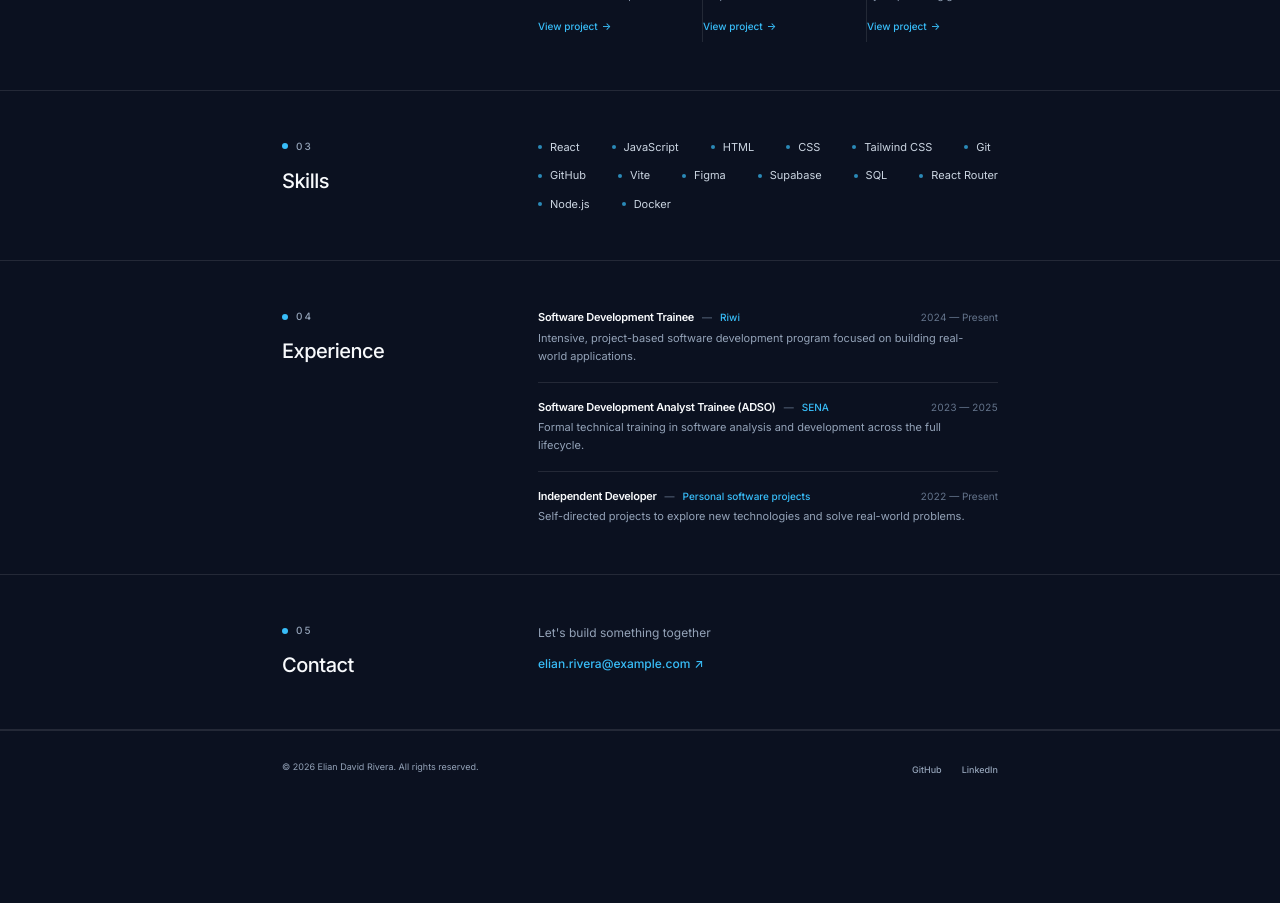
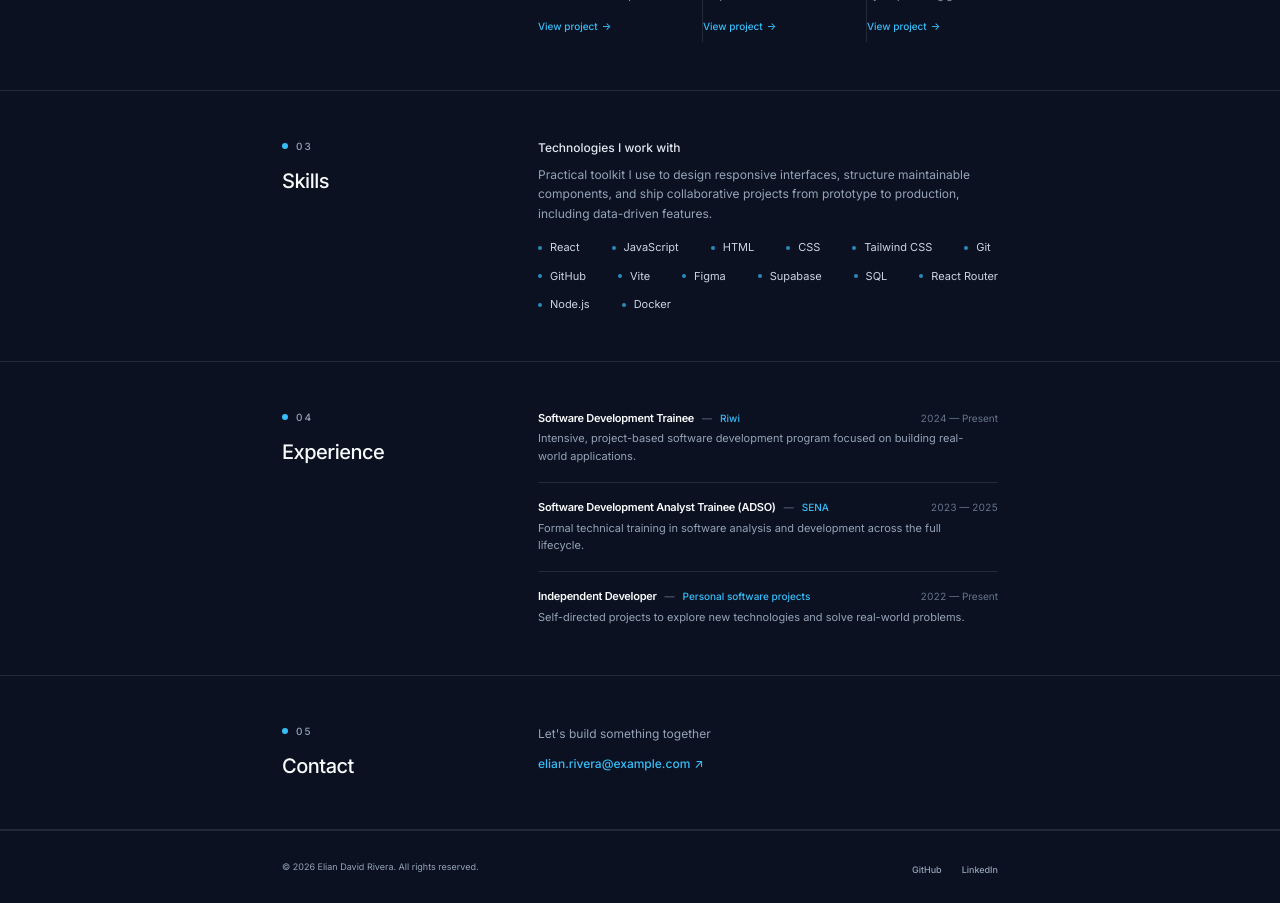
Before and after one commit to aZian10/portfolio, a React (Vite) app: page / in a window 1280 px wide. Shown: the part 840-1743 px from the top of the page. Before the commit the page ends 1643 px from the top, so only its background shows below. Built offline with nearby package versions, Linux system fonts and the light colour scheme.

Commit message:
fix(skills): improve heading hierarchy and seo intro copy

```diff
--- a/src/constants/skills.js
+++ b/src/constants/skills.js
@@ -3,7 +3,7 @@ export const skills = {
   eyebrow: 'Skills',
   title: 'Technologies I work with',
   description:
-    'A curated set of tools and technologies I use to build modern, accessible web experiences.',
+    'Practical toolkit I use to design responsive interfaces, structure maintainable components, and ship collaborative projects from prototype to production, including data-driven features.',
   items: [
     {
       name: 'React',
--- a/src/sections/Skills/Skills.jsx
+++ b/src/sections/Skills/Skills.jsx
@@ -10,11 +10,18 @@ export default function Skills() {
       <Container>
         <div className="grid gap-6 md:grid-cols-[220px_1fr] md:gap-9">
           <SectionTitle headingId={headingId} number={skills.number} title={skills.eyebrow} />
-          <ul
-            className="flex flex-wrap gap-x-8 gap-y-3"
-            role="list"
-            aria-label="Technologies"
-          >
+          <div className="space-y-4">
+            <div className="space-y-2">
+              <h3 className="text-[12px] font-medium text-surface-200">{skills.title}</h3>
+              <p className="max-w-md text-[12px] leading-relaxed text-surface-400">
+                {skills.description}
+              </p>
+            </div>
+            <ul
+              className="flex flex-wrap gap-x-8 gap-y-3"
+              role="list"
+              aria-label={skills.title}
+            >
             {skills.items.map((skill) => (
               <li
                 key={skill.name}
@@ -27,7 +34,8 @@ export default function Skills() {
                 {skill.name}
               </li>
             ))}
-          </ul>
+            </ul>
+          </div>
         </div>
       </Container>
     </Section>
```
